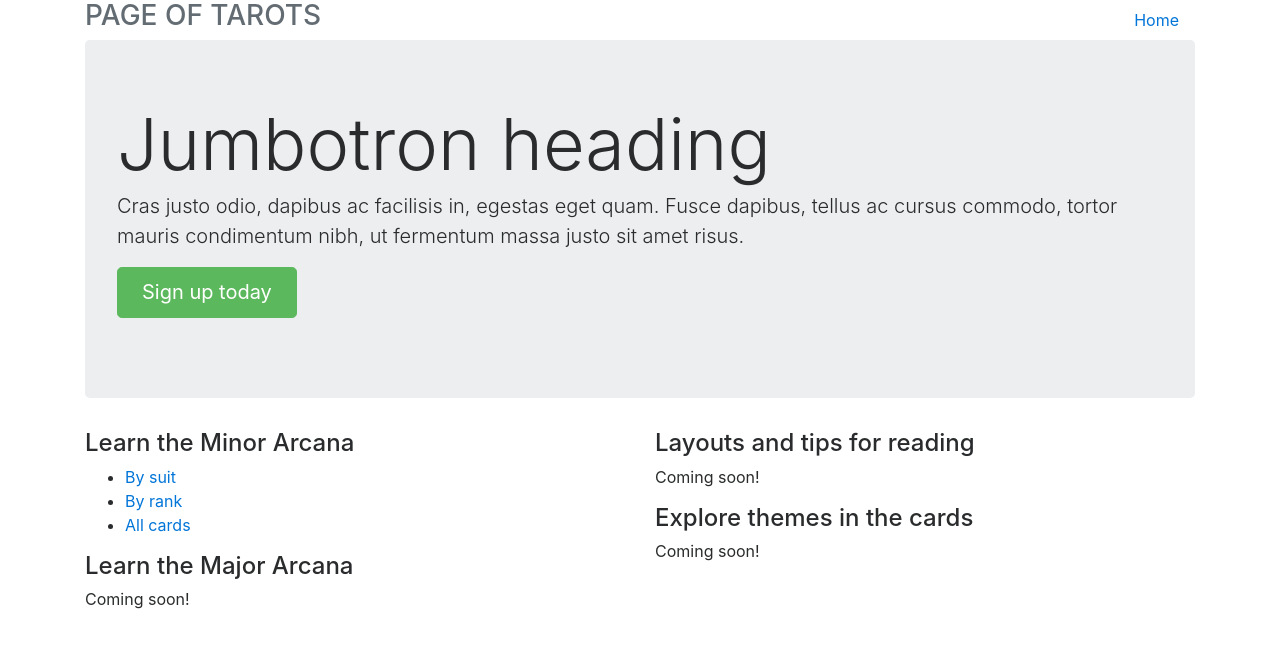
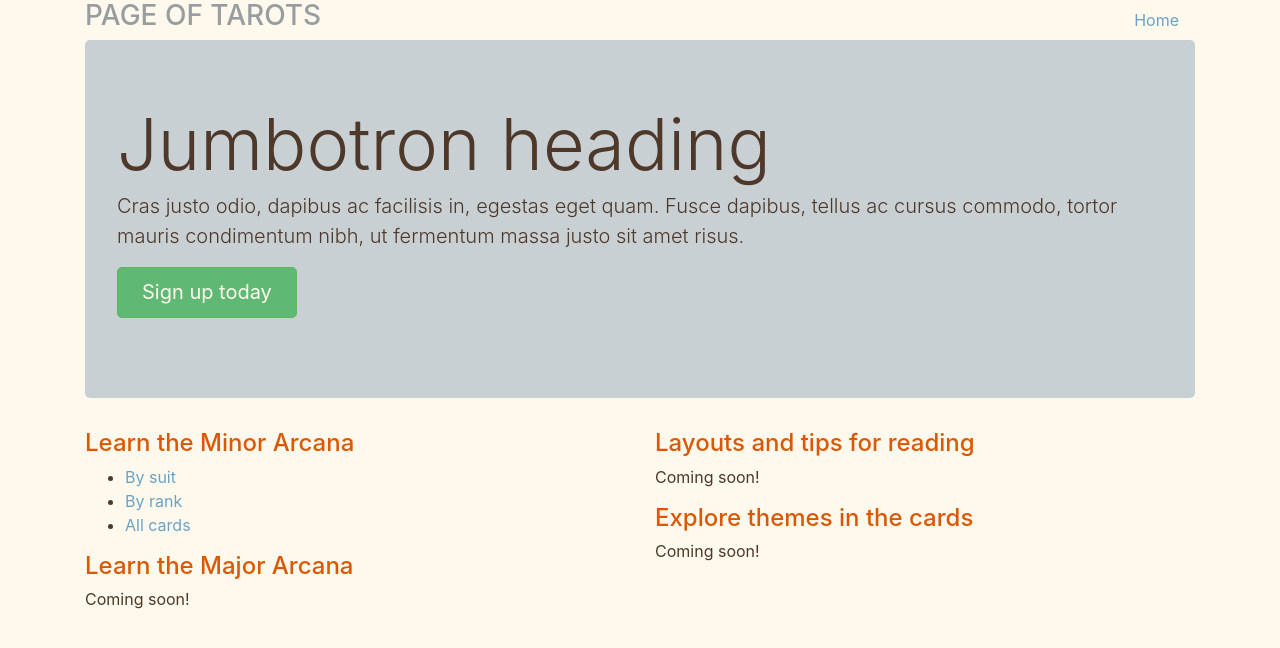
Before and after one commit to alpha-tango/tarot, a Django app: page /learn/ in a window 1280 px wide. Shown: the top 648 px of the page. Run offline with Django 3.2, Linux system fonts and the light colour scheme; some libraries are stand-ins or nearby versions.

Commit message:
+ change color scheme

```diff
--- /dev/null
+++ b/learn/static/learn/css/style.css
@@ -0,0 +1,25 @@
+body {
+  background-color: #FFF9ED;
+  color: #4D382A
+}
+
+h4 {
+  color: #DB5800
+}
+
+.text-muted {
+  color: #979DA1 !important
+}
+
+.jumbotron {
+  background-color: #C9D0D4
+}
+
+a {
+  color: #6AA2C4
+}
+
+.btn-success {
+  color: #FFF9ED;
+  background-color: #5FB874
+}
--- a/learn/templates/learn/layout.html
+++ b/learn/templates/learn/layout.html
@@ -10,6 +10,10 @@
 
      <!-- Bootstrap CSS -->
      <link rel="stylesheet" href="https://maxcdn.bootstrapcdn.com/bootstrap/4.0.0-alpha.6/css/bootstrap.min.css" integrity="sha384-rwoIResjU2yc3z8GV/NPeZWAv56rSmLldC3R/AZzGRnGxQQKnKkoFVhFQhNUwEyJ" crossorigin="anonymous">
+
+     <!-- Overriding Bootstrap CSS -->
+     <link rel="stylesheet" href="{% static 'learn/css/style.css' %}">
+
   </head>
   <body>
     <div class="container">
```
